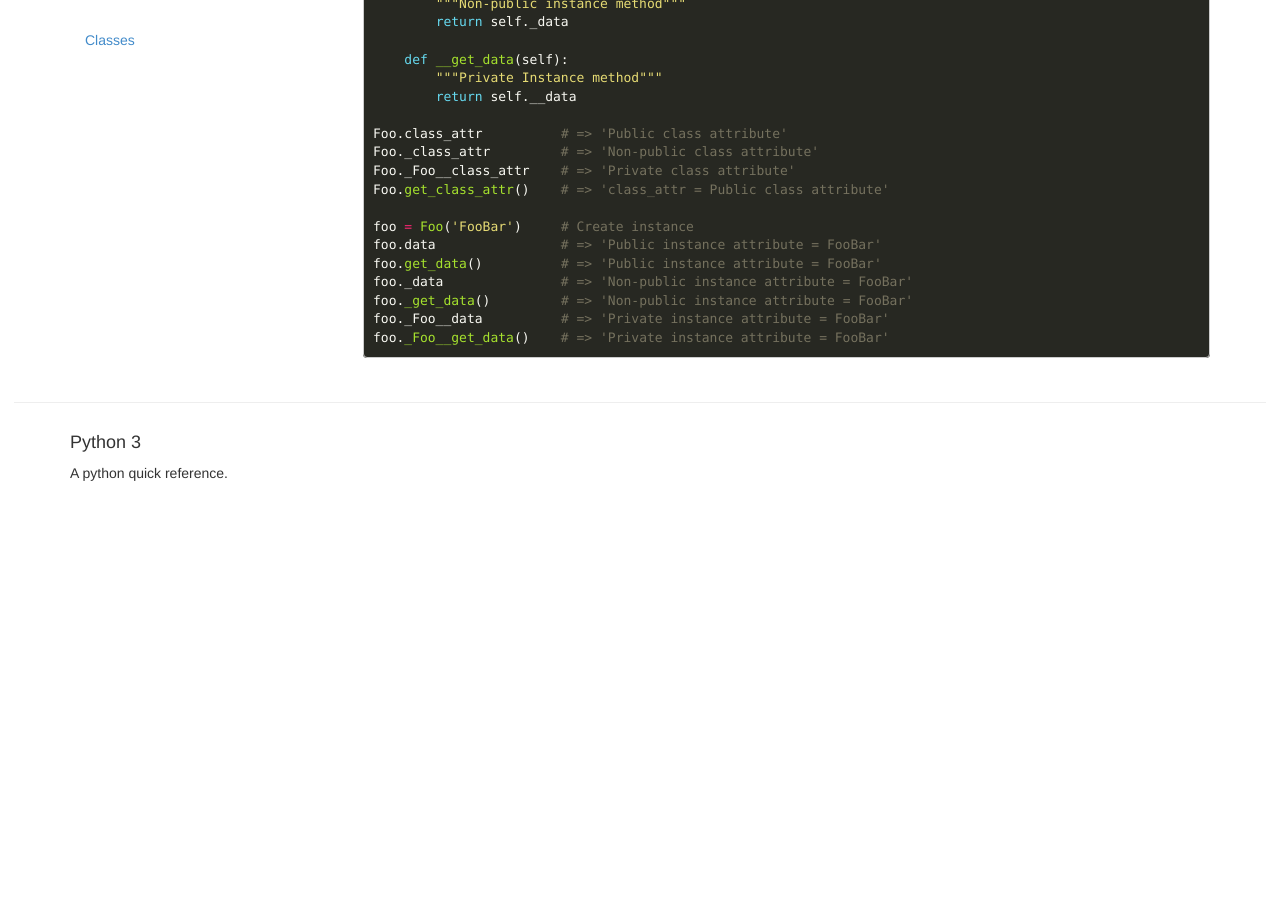
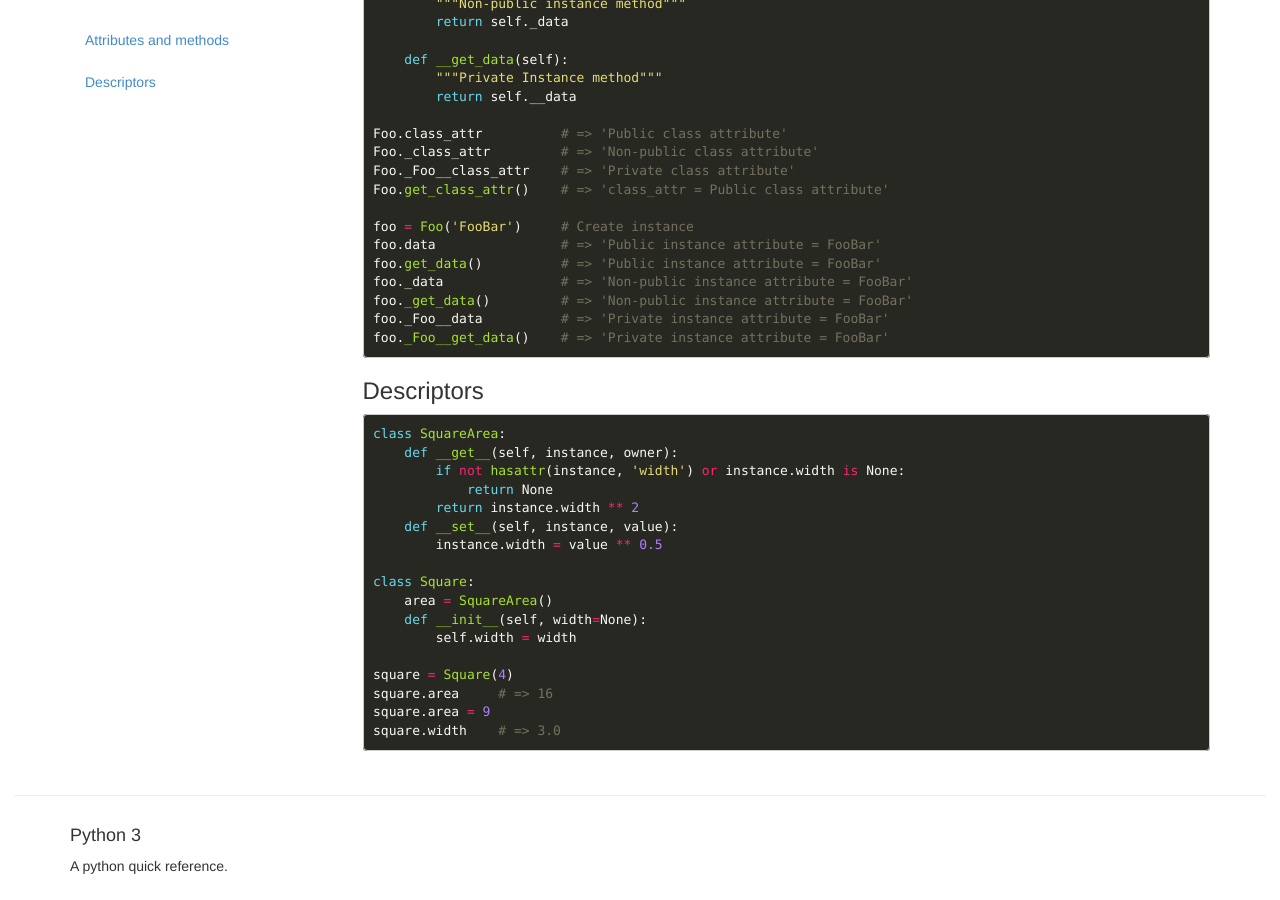
Before and after one commit to steelywing/python-quick-reference, a Jekyll site: the page built from classes.md, in a window 1280 px wide and 900 px high, scrolled down 998 px. Built offline with Jekyll 4.4.1, drawn with Linux system fonts in a browser that asks for light colours; nearby versions of some CDN libraries; Markdown is read by kramdown in place of the engine named in the settings; before the commit the page ends 1505 px from its top, so only the background shows below that; some of the changed text lies outside the part shown.

Commit message:
create numbers and strings page
add class descriptors

````diff
--- a/classes.md
+++ b/classes.md
@@ -4,7 +4,7 @@ title: Classes
 # permalink: /classes/
 weight: 1
 ---
-### Classes
+### Attributes and methods
 ``` python
 class BaseClass:
 	pass
@@ -61,3 +61,24 @@ foo._get_data()         # => 'Non-public instance attribute = FooBar'
 foo._Foo__data          # => 'Private instance attribute = FooBar'
 foo._Foo__get_data()    # => 'Private instance attribute = FooBar'
 ```
+
+### Descriptors
+``` python
+class SquareArea:
+    def __get__(self, instance, owner):
+        if not hasattr(instance, 'width') or instance.width is None:
+            return None
+        return instance.width ** 2
+    def __set__(self, instance, value):
+        instance.width = value ** 0.5
+
+class Square:
+    area = SquareArea()
+    def __init__(self, width=None):
+        self.width = width
+
+square = Square(4)
+square.area     # => 16
+square.area = 9
+square.width    # => 3.0
+```
````
Also changed, not shown: numbers.md (added, +40 -0 lines), strings.md (renamed from data-types.md, +2 -30 lines), operators.md (line endings or trailing spaces).
